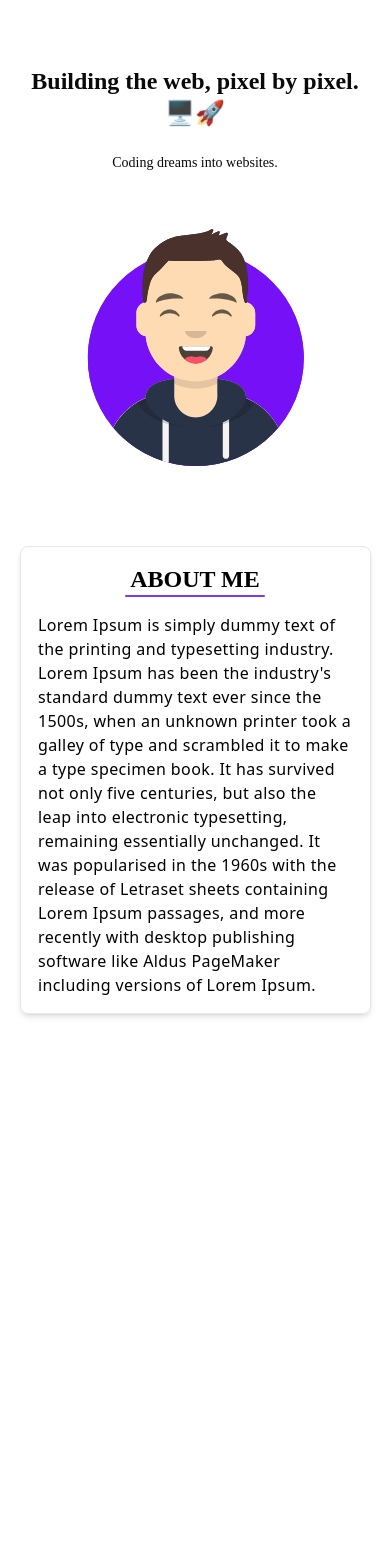
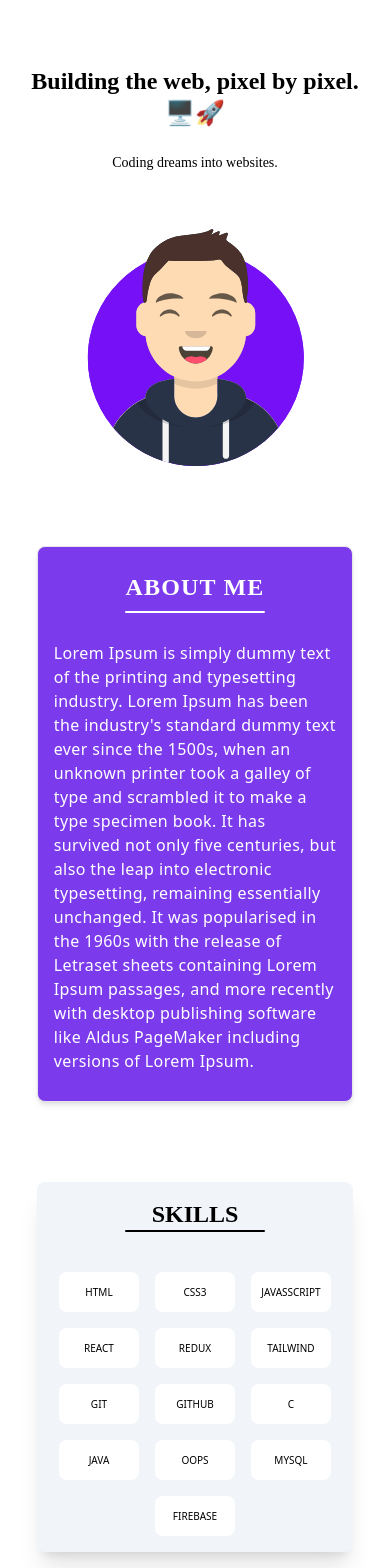
Before and after one commit to Nikhil26062000/Portfolio, a React (Create React App) app: page / in a window 390 px wide. Shown: the part 157-1725 px from the top of the page. Before the commit the page ends 1211 px from the top, so only its background shows below. Built offline with nearby package versions, Linux system fonts and the light colour scheme.

Commit message:
Skills section complete , About section modified , Responsive done

```diff
--- a/package.json
+++ b/package.json
@@ -15,6 +15,8 @@
     "react": "^18.2.0",
     "react-dom": "^18.2.0",
     "react-scripts": "5.0.1",
+    "react-slick": "^0.29.0",
+    "slick-carousel": "^1.8.1",
     "styled-components": "^6.1.3",
     "web-vitals": "^2.1.4"
   },
--- a/src/components/About.jsx
+++ b/src/components/About.jsx
@@ -2,13 +2,13 @@ import React from 'react'
 
 const About = () => {
   return (
-    <div className="w-[90%] mx-auto border mt-20 shadow-md mb-10 rounded-lg ">
+    <div className="w-[90%] shadow-lg mx-auto border mt-20 shadow-md mb-4 rounded-lg bg-violet-600 lg:w-[40%] lg:py-8 lg:tracking-wider xl:py-5">
 
 
-        <h1 className="logo font-bold text-center text-2xl mt-4">ABOUT ME</h1>
-        <div className="w-[140px] h-[2px] bg-violet-600 mx-auto rounded-lg"></div>
+        <h1 className="logo font-bold text-center text-2xl mt-4 text-white py-2 tracking-wider">ABOUT ME</h1>
+        <div className="w-[140px] h-[2px] bg-white mx-auto rounded-lg "></div>
 
-        <div className="w-[90%]  mx-auto mt-4 mb-4 tracking-wide ">
+        <div className="w-[90%]  mx-auto mt-4 py-3 mb-4 tracking-wide text-white lg:tracking-widest ">
         Lorem Ipsum is simply dummy text of the printing and typesetting industry. Lorem Ipsum has been the industry's standard dummy text ever since the 1500s, when an unknown printer took a galley of type and scrambled it to make a type specimen book. It has survived not only five centuries, but also the leap into electronic typesetting, remaining essentially unchanged. It was popularised in the 1960s with the release of Letraset sheets containing Lorem Ipsum passages, and more recently with desktop publishing software like Aldus PageMaker including versions of Lorem Ipsum.
         </div>
     </div>
--- a/src/components/Avatar.jsx
+++ b/src/components/Avatar.jsx
@@ -4,10 +4,14 @@ import { ReactComponent as AvatarLogo } from '../Images/Av.svg';
 const Avatar = () => {
   return (
     <div className="w-[90%] mx-auto mt-[110px] md:w-[80%]">
-      <h1 className="logo font-extrabold text-2xl text-center text-[#0a0a0a] sm:text-3xl md:text-4xl lg:text-5xl ">
+
+
+
+
+      <h1 className="logo font-extrabold text-2xl text-center sm:text-3xl md:text-4xl lg:text-5xl ">
         Building the web, pixel by pixel. 🖥️🚀
       </h1>
-      <p className=" logo text-sm text-center text-[#0a0a0a] mt-[24px] sm:text-xl sm:font-normal">
+      <p className=" logo text-sm text-center mt-[24px] sm:text-xl sm:font-normal">
         Coding dreams into websites.
       </p>
 
--- /dev/null
+++ b/src/components/Button.jsx
@@ -0,0 +1,11 @@
+import React from 'react'
+
+const Button = () => {
+  return (
+    <div>
+        <button className="logo w-[130px] bg-violet-600 text-[18px]  h-[45px] rounded-lg text-white border border-violet-800 font-medium">Say hello👋</button>
+    </div>
+  )
+}
+
+export default Button
--- a/src/components/Header.jsx
+++ b/src/components/Header.jsx
@@ -1,18 +1,19 @@
 import React from "react";
 
 import ChatIcon from '@mui/icons-material/Chat';
+import Button from "./Button";
 
 export const Header = () => {
   return (
-    <div className=" w-[90%] mx-auto h-24 mt-4 flex justify-between items-center">
+    <div className=" w-[90%] mx-auto h-24 mt-4 flex justify-between items-center  sm:bg-yellow-500 md:w-[80%] md:bg-green-600 lg:bg-pink-500 xl:bg-slate-600">
 
-      <div className="w-[80px] h-[80px] rounded-full bg-violet-600 flex justify-center items-center text-white">
+      <div className="w-[80px] h-[80px] rounded-full bg-violet-600 flex justify-center items-center text-white ">
         <h2 className="logo text-5xl font-extrabold">N</h2>
       </div>
 
       <div className="hidden  sm:flex justify-center mx-4">
 
-      <button className="logo w-[130px] bg-violet-600 text-[18px]  h-[45px] rounded-lg text-white border border-violet-800 font-medium">Say hello👋</button>
+      <Button/>
 
       </div>
 
--- a/src/components/MyPortfolio.jsx
+++ b/src/components/MyPortfolio.jsx
@@ -3,6 +3,7 @@ import '../index.css';
 import { Header } from './Header';
 import Avatar from './Avatar';
 import About from './About';
+import Skills from './Skills';
 
 
 
@@ -11,7 +12,12 @@ export const MyPortfolio = () => {
  <div className=''>
     <Header/>
     <Avatar/>
+
+    <div className='w-[90%] mx-auto lg:flex justify-center'>
     <About/>
+    <Skills/>
+    </div>
+
  </div>
 
  )
--- /dev/null
+++ b/src/components/Skills.jsx
@@ -0,0 +1,70 @@
+import React from "react";
+import SkillsButton from "./SkillsButton";
+import Slider from "react-slick";
+import "slick-carousel/slick/slick.css";
+import "slick-carousel/slick/slick-theme.css";
+
+const Skills = () => {
+//   var settings = {
+//     infinite: true,
+//     speed: 500,
+//     arrows: false,
+//     autoplay: true,
+//     slidesToShow: 3,
+//     slidesToScroll: 1,
+//   };
+  return (
+    <div className="w-[90%] mx-auto shadow-xl rounded-lg bg-slate-100 lg:w-[40%] mt-20 mb-4">
+        <h1 className="logo font-bold text-center text-2xl pt-4 text-black">SKILLS</h1>
+        <div className="w-[140px] h-[2px] bg-black mx-auto rounded-lg "></div>
+      {/* <div className="mb-4 mt-8 ml-14 sm:">
+        <Slider {...settings}>
+          <SkillsButton val="HTML" />
+          <SkillsButton val="CSS3" />
+          <SkillsButton val="JAVASSCRIPT" />
+          <SkillsButton val="REACT" />
+
+        </Slider>
+      </div>
+
+      <div className="mx-6">
+        <Slider {...settings}>
+          <SkillsButton val="REDUX" />
+          <SkillsButton val="TAILWIND" />
+          <SkillsButton val="GIT" />
+          <SkillsButton val="GITHUB" />
+
+        </Slider>
+      </div>
+
+      <div className="mx-6 mt-4">
+        <Slider {...settings}>
+
+          <SkillsButton val="C" />
+          <SkillsButton val="JAVA" />
+          <SkillsButton val="OOPS" />
+          <SkillsButton val="MYSQL" />
+          <SkillsButton val="FIREBASE" />
+        </Slider>
+      </div> */}
+
+      <div className="mt-6 mx-2 flex justify-center gap-4 flex-wrap py-4">
+      <SkillsButton val="HTML" />
+          <SkillsButton val="CSS3" />
+          <SkillsButton val="JAVASSCRIPT" />
+          <SkillsButton val="REACT" />
+          <SkillsButton val="REDUX" />
+          <SkillsButton val="TAILWIND" />
+          <SkillsButton val="GIT" />
+          <SkillsButton val="GITHUB" />
+          <SkillsButton val="C" />
+          <SkillsButton val="JAVA" />
+          <SkillsButton val="OOPS" />
+          <SkillsButton val="MYSQL" />
+          <SkillsButton val="FIREBASE" />
+      </div>
+    </div>
+  );
+};
+
+export default Skills;
--- /dev/null
+++ b/src/components/SkillsButton.jsx
@@ -0,0 +1,11 @@
+import React from 'react'
+
+const SkillsButton = ({val}) => {
+  return (
+    <div>
+        <button className=" w-[80px] bg-white text-[10px]   h-[40px] rounded-lg   font-medium sm:w-[130px] sm:text-[12px]">{val}</button>
+    </div>
+  )
+}
+
+export default SkillsButton
--- a/src/index.css
+++ b/src/index.css
@@ -7,6 +7,12 @@
 
 .logo{
   font-family:Rubik Doodle Shadow;
+ color: linear-gradient(0deg, rgba(110,7,243,1) 14%, rgb(255, 255, 255) 97%);
+}
+
+.logo2{
+  font-family:sans-serif;
+ color: linear-gradient(0deg, rgba(110,7,243,1) 14%, rgb(255, 255, 255) 97%);
 }
 
 
@@ -18,3 +24,43 @@
   font-family:Poppins;
   font-weight: 200;
 }
+
+
+@keyframes pulse {
+  0% {
+    opacity: 1;
+   box-shadow: rgba(9, 30, 66, 0.25) 0px 4px 8px -2px, rgba(9, 30, 66, 0.08) 0px 0px 0px 1px;
+  }
+  50% {
+    opacity: 0.5;
+    color: white;
+  }
+  100% {
+    opacity: 1;
+    box-shadow: rgba(9, 30, 66, 0.25) 0px 4px 8px -2px, rgba(9, 30, 66, 0.08) 0px 0px 0px 1px;
+  }
+}
+
+
+@keyframes pulse2 {
+  0% {
+    opacity: 0,5;
+
+
+  }
+  50% {
+    opacity: 1;
+
+  }
+  100% {
+    opacity: 0.5;
+  }
+}
+
+.animate-pulse {
+  animation: pulse 2s ease-in-out infinite;
+}
+
+.animate-pulse2 {
+  animation: pulse2 2s ease-in-out infinite;
+}
```
Also changed, not shown: 1 other file (tests, documents, lock files or other folders).
